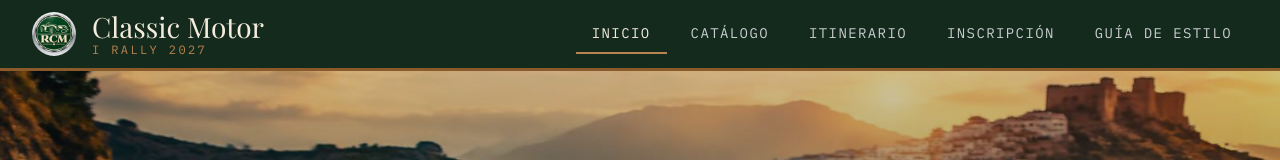
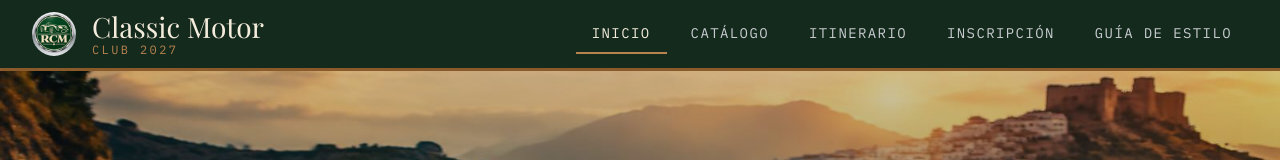
Before and after one commit to donivanovich/RallyClassicMotors, an Angular app: page / in a window 1280 px wide. Shown: the top 160 px of the page. Built offline with nearby package versions, Linux system fonts and the light colour scheme.

Commit message:
fix: header subtitle rename

```diff
--- a/src/app/layout/header/header.html
+++ b/src/app/layout/header/header.html
@@ -3,7 +3,7 @@
 
     <a routerLink="/" class="header__brand" (click)="close()">
       <img class="header__emblem" src="/common/logo.png" alt="Emblema oficial de Classic Motor Club"/>
-      <span class="header__name">Classic Motor <small class="header__edition">I Rally 2027</small></span>
+      <span class="header__name">Classic Motor <small class="header__edition">Club 2027</small></span>
     </a>
 
     <button class="header__toggle" type="button"
```
